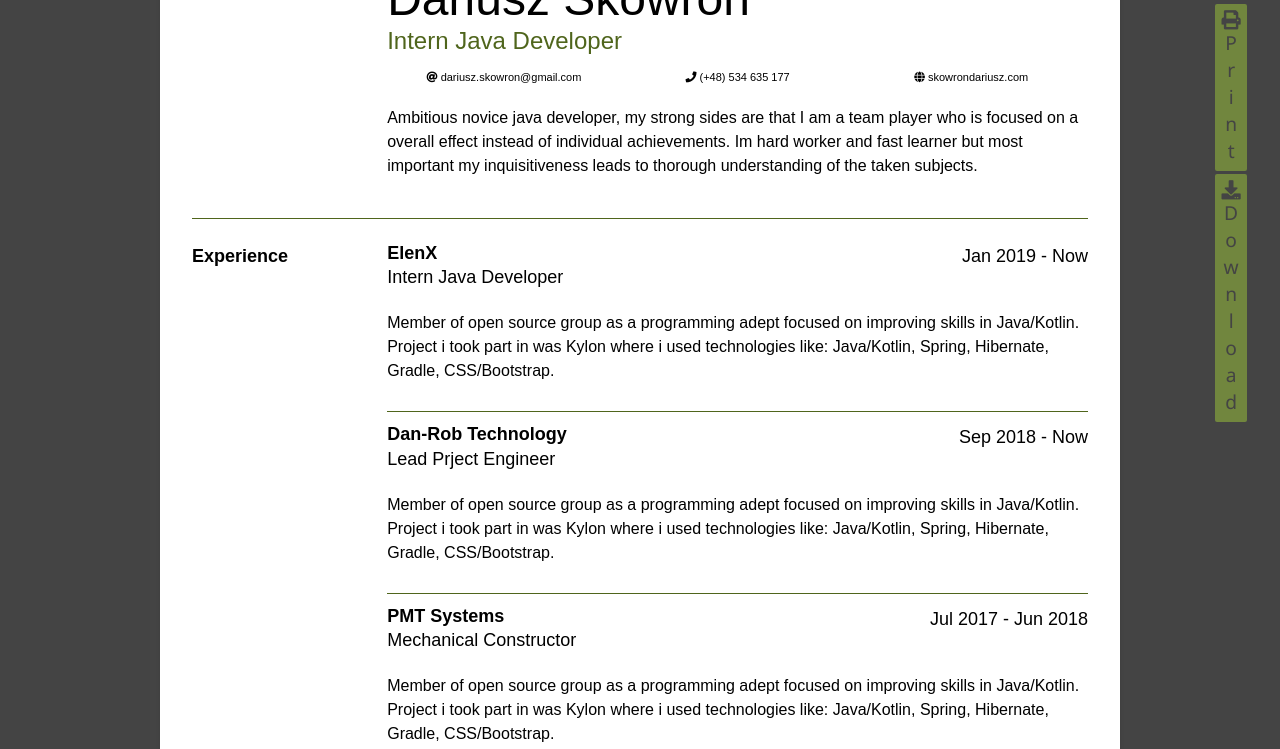
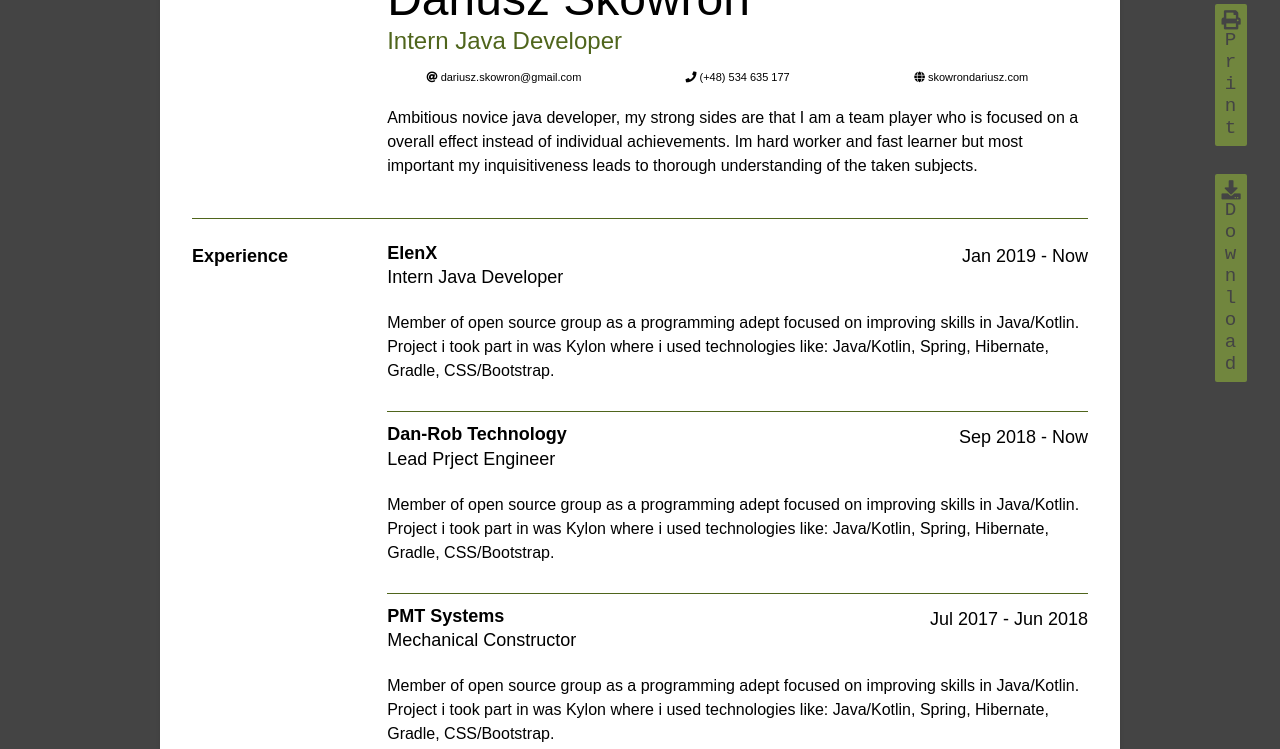
Before and after one commit to DariuszSkowron/MyPortfolio, a website: page www/resume.html in a window 1280 px wide. Shown: the part 121-870 px from the top of the page. Drawn offline with Linux system fonts and the light colour scheme.

Commit message:
visual changes

```diff
--- a/scss/main.scss
+++ b/scss/main.scss
@@ -791,6 +791,11 @@ main {
     //display: inline-block;
     writing-mode: vertical-rl;
     text-orientation: upright;
+    //white-space: pre-line;
+    text-align: center;
+    font-family: monospace;
+
+
   }
 
 }
```
Also changed, not shown: www/css/main.css.
